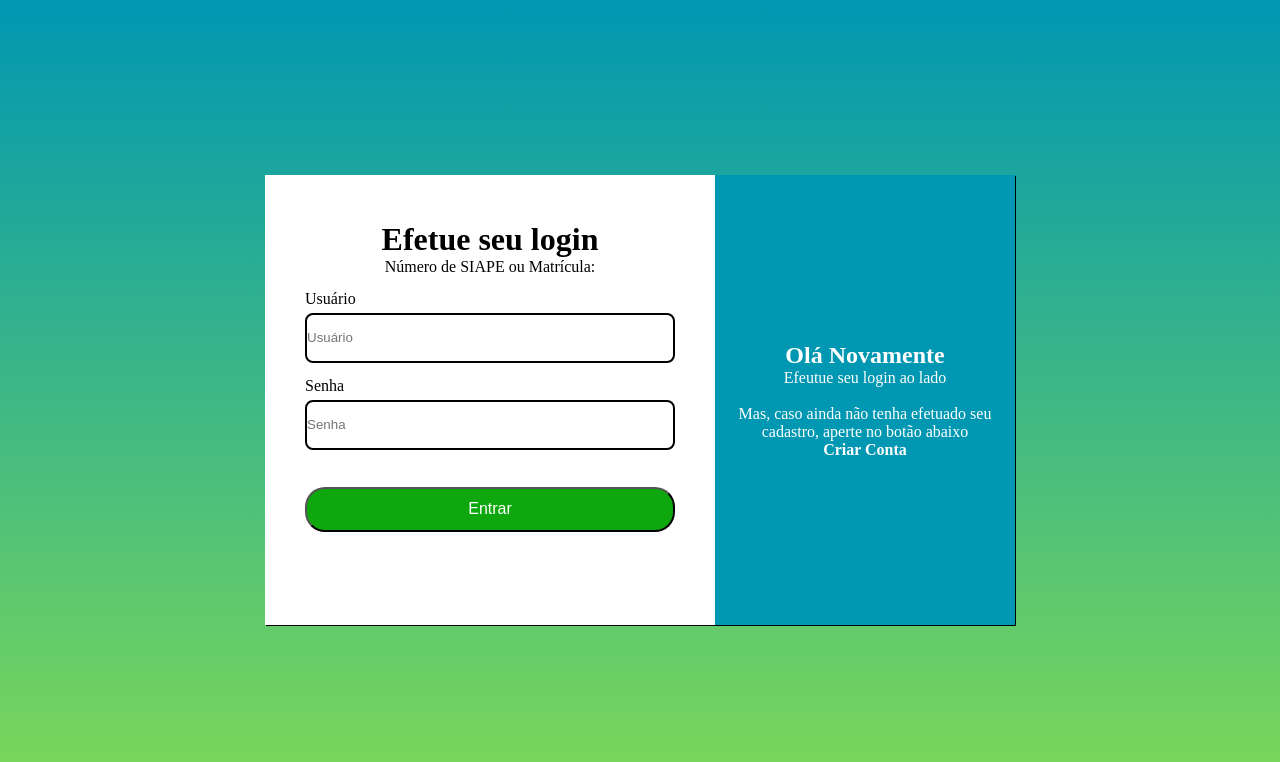
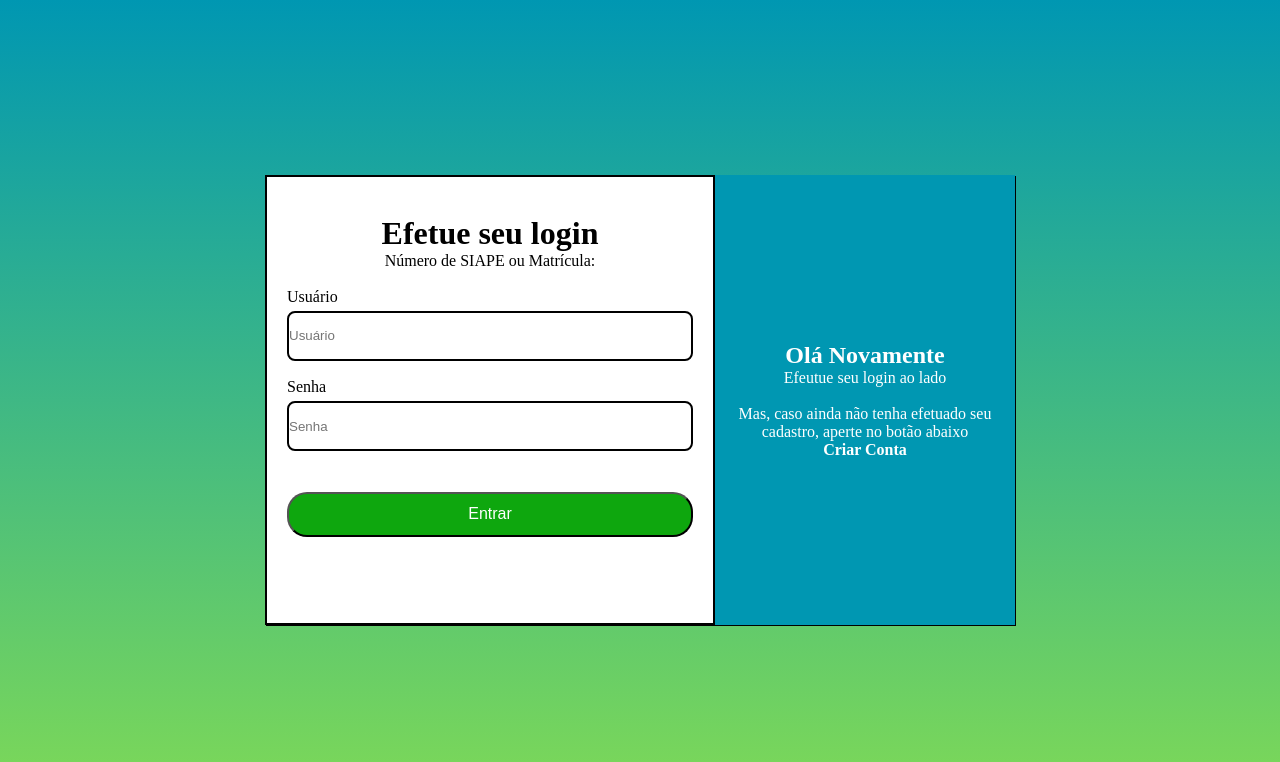
Before and after one commit to IanMRS/PI_Paranhos_Fabinho, a PHP site: page /LOGIN/index.html in a window 1280 px wide. Shown: the top 762 px of the page. Run offline with PHP 8.4, Linux system fonts and the light colour scheme; some libraries are stand-ins or nearby versions.

Commit message:
Update style.css

```diff
--- a/PROJETO INTEGRADOR/CSS/style.css
+++ b/PROJETO INTEGRADOR/CSS/style.css
@@ -34,6 +34,7 @@ body{
   height: 450px;
   background: var(--p-17);
   box-shadow: 1px 1px black;
+  padding: 20px;
 }
 .container .form-box{
   position: absolute;
@@ -45,8 +46,9 @@ body{
   flex-direction: column;
   justify-content: center;
   left: 0;
-  padding: 0 40px;
+  padding: 0 20px;
   text-align: center;
+  border:  2px solid black;
 }
 .form-box h2{
   font-size: 32px;
```
